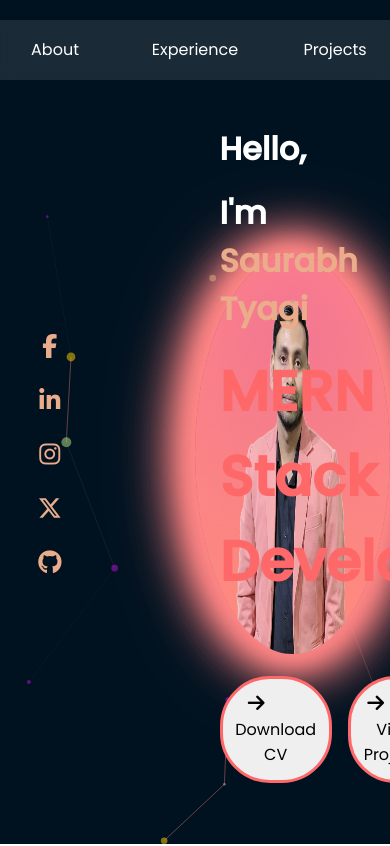
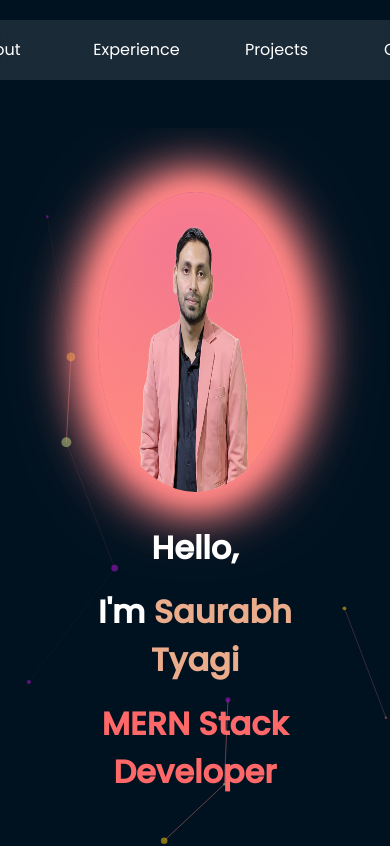
Before and after one commit to SAURABHTY01/personal-portfolio, a React (Create React App) app: page / in a window 390 px wide. Shown: the top 846 px of the page. Built offline with nearby package versions, Linux system fonts and the light colour scheme.

Commit message:
initial commit

```diff
--- a/src/index.css
+++ b/src/index.css
@@ -1,6 +1,6 @@
 @import url('https://fonts.googleapis.com/css2?family=Poppins:ital,wght@0,400;0,500;1,400;1,500&display=swap');
 
-*{
+*, *::before, *::after, html, html::before, html::after, body{
   margin: 0;
   padding: 0;
   box-sizing: border-box;
--- a/src/style/main.css
+++ b/src/style/main.css
@@ -1,11 +1,13 @@
 .main {
   min-height: 100vh;
   height: 100vh;
+  width: 100%;
   position: relative;
   background-color: #001220;
 }
 
 .section {
+  width: 100%;
   height: 100%;
 }
 
@@ -159,6 +161,93 @@
   }
 }
 
+/* Tablet Media Query */
+@media only screen and (max-width: 768px) {
+  .home-section {
+    flex-direction: column;
+    align-items: center;
+    margin-top: 8rem;
+  }
+  .home-content {
+    flex-direction: column-reverse;
+    width: 100%;
+    gap: 2rem;
+  }
+
+  .content {
+    width: 80%;
+    text-align: center;
+  }
+
+  .content h1 {
+    font-size: 2rem;
+  }
+
+  .social-icons {
+    margin-bottom: 4rem;
+    margin-left: 0;
+    width: 100%;
+    flex-direction: row;
+    justify-content: center;
+    gap: 5rem;
+    font-size: 2.5rem;
+  }
+
+  .profile-img {
+    order: -1; /* Move the profile image to the top */
+  }
+
+  .profile-image {
+    width: 300px !important; /* Adjust the width for better responsiveness */
+    height: 300px !important; /* Adjust the height for better responsiveness */
+  }
+
+  .buttons button {
+    width: 100%; /* Make buttons full width on tablets */
+  }
+
+  .about {
+    padding: 3rem;
+    flex-direction: column;
+    text-align: center;
+  }
+
+  .exp-section {
+    display: flex;
+    flex-direction: column;
+  }
+
+  .vertical-timeline  {
+    padding: 0 !important;
+    margin: 0 40px !important;
+    max-width: 500px !important;
+  }
+}
+
+/* Mobile Media Query */
+@media only screen and (max-width: 480px) {
+  .home-content {
+    padding: 2rem;
+  }
+
+  .social-icons {
+    margin-top: 1.5rem;
+  }
+
+  .buttons button {
+    font-size: 0.9rem; /* Adjust button font size for better fit on smaller screens */
+  }
+
+  .profile-img {
+    order: -1; /* Move the profile image to the top */
+  }
+
+  .profile-image {
+    width: 250px; /* Adjust the width for better responsiveness */
+    height: 250px; /* Adjust the height for better responsiveness */
+  }
+}
+
 /* @keyframes pulse {
     0% { box-shadow:0 0 8px #FF6868, inset 0 0 8px #FF6868; }
     50% { box-shadow:0 0 16px #FF6868, inset 0 0 14px #FF6868; }
@@ -206,12 +295,12 @@
   height: 100%;
 }
 
-.pic{
+.pic {
   height: 400px;
-    width:  300px;
+  width: 300px;
   border-radius: 20px;
 }
-  .about{
+.about {
   width: 100%;
   max-width: 100%;
   margin: 0 auto;
@@ -222,31 +311,31 @@
   position: relative;
   background: #fff;
 }
-  .text{
+.text {
   width: 540px;
 }
-  .text h2{
+.text h2 {
   font-size: 90px;
   font-weight: 600;
   margin-bottom: 10px;
 }
-  .text h5{
+.text h5 {
   font-size: 22px;
   font-weight: 500;
   margin-bottom: 20px;
 }
-  span{
+span {
   color: #4070f4;
 }
-  .text p{
+.text p {
   font-size: 18px;
   line-height: 25px;
   letter-spacing: 1px;
 }
-  .data{
+.data {
   margin-top: 30px;
 }
-  .hire{
+.hire {
   font-size: 18px;
   background: #4070f4;
   color: #fff;
@@ -256,7 +345,7 @@
   border-radius: 6px;
   transition: 0.5s;
 }
-  .hire:hover{
+.hire:hover {
   background: #000;
   border: 1px solid #4070f4;
 }
@@ -265,8 +354,7 @@
   width: 100%;
   max-width: 100%;
   position: relative;
-    background: #EEEDEB;
-    text-align: center;
+  background: #eeedeb;
 }
 
 .exp-section h1 {
@@ -275,7 +363,6 @@
   text-align: center;
   font-size: 90px;
   font-weight: 600;
-
 }
 
 .exp-section h1:after {
@@ -302,6 +389,10 @@
 
 .timeline {
   padding: 0 100px;
+  width: 1100px;
+  height: 600px;
+  overflow-y: auto;
+  margin: 0 auto;
 }
 
 .custom-timeline:before {
--- a/src/style/navbar.css
+++ b/src/style/navbar.css
@@ -41,13 +41,13 @@
 }
 
 .nav-item::before {
-    content: '';
+  content: "";
   position: absolute;
   top: 0;
   left: -100%;
   width: 100%;
   height: 100%;
-    background-color: #FF6868;
+  background-color: #ff6868;
   transition: transform 0.5s ease;
 }
 
@@ -62,3 +62,9 @@
   position: relative;
   z-index: 1 !important;
 }
+
+@media only screen and (max-width: 768px) {
+  .navbar {
+    left: 35%;
+  }
+}
```
Lines whose indentation alone changed are shown as unchanged.
